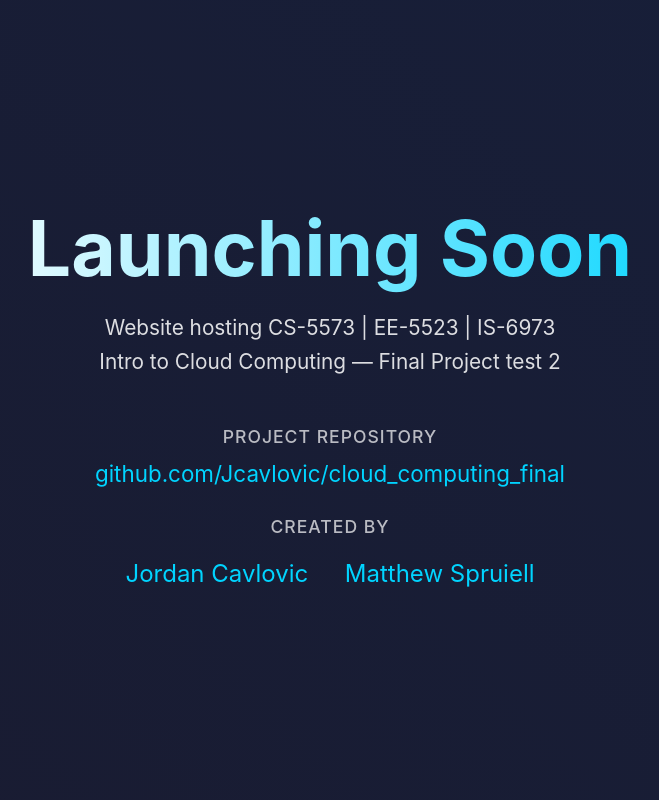
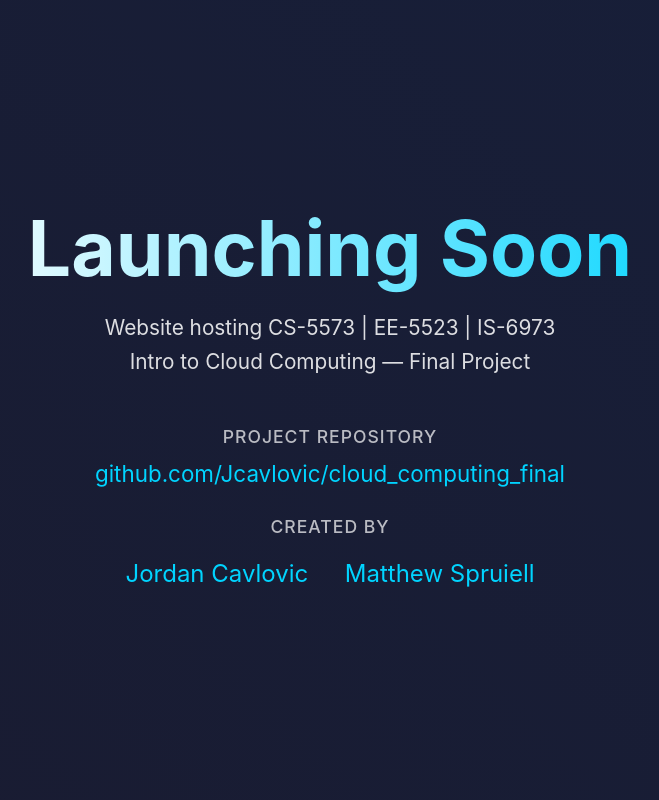
Before and after one commit to Jcavlovic/cloud_computing_final, a Flask app: page / in a window 1280 px wide. Shown: the whole page, without its empty margins (310-969 px from the left). Run offline with Flask 3, Linux system fonts and the light colour scheme.

Commit message:
Updated index.html

```diff
--- a/templates/index.html
+++ b/templates/index.html
@@ -18,7 +18,7 @@
     <h1>Launching Soon</h1>
     <p class="subtitle">
       Website hosting CS-5573 | EE-5523 | IS-6973<br>
-      Intro to Cloud Computing — Final Project test 2
+      Intro to Cloud Computing — Final Project
     </p>
 
     <div class="info-section">
```
